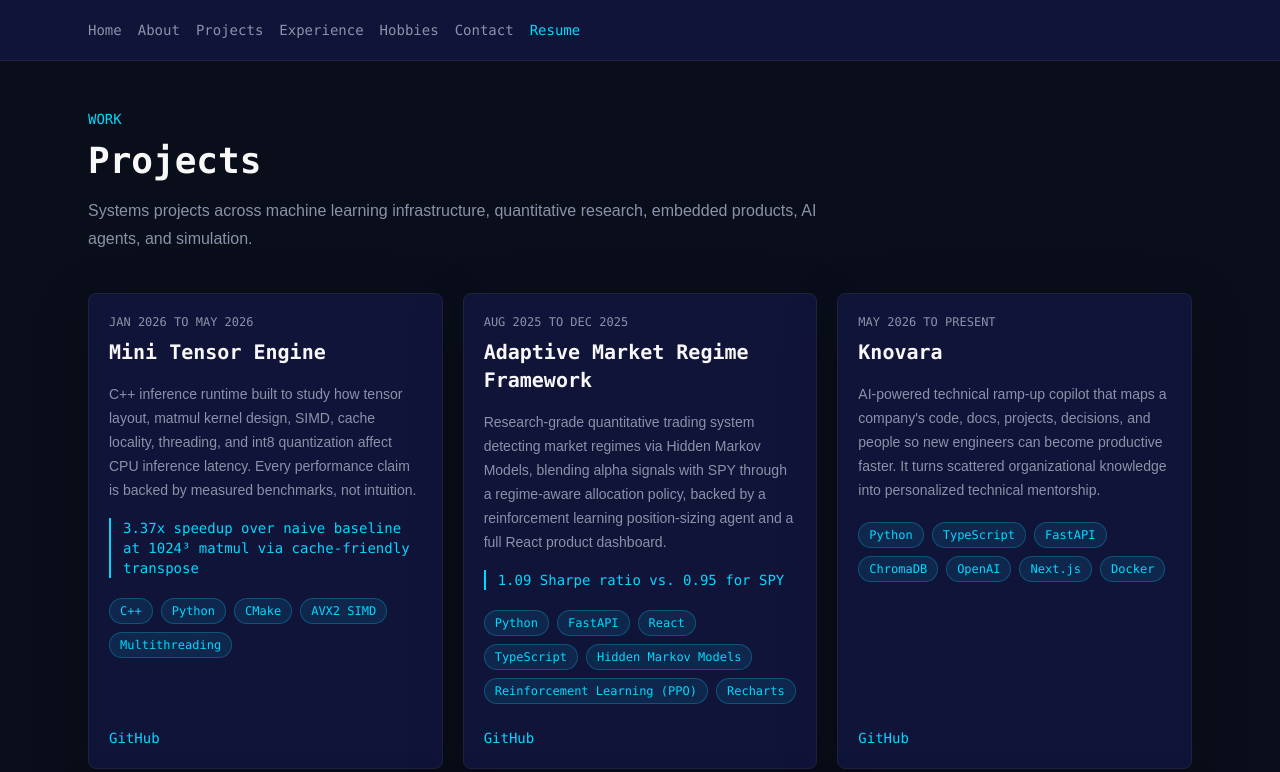
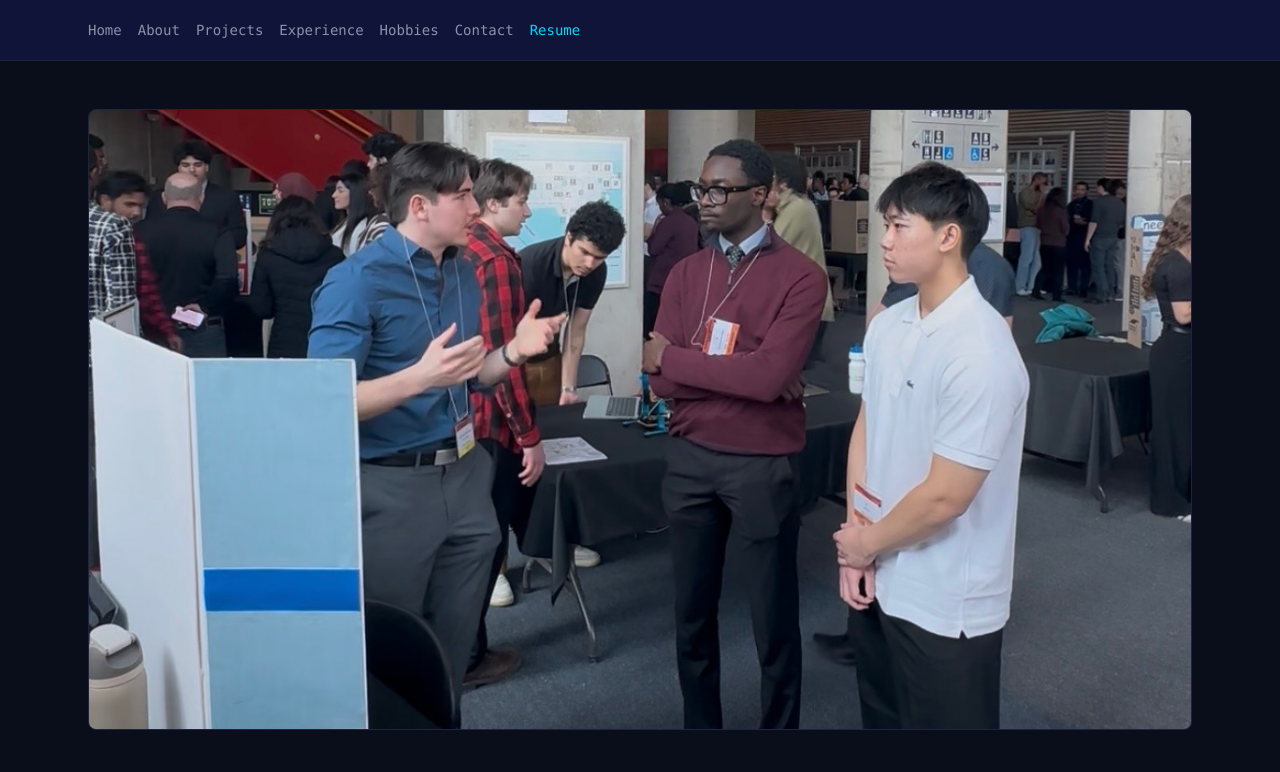
Before and after one commit to Zachary-Levesque/Portfolio, a Next.js app: page /projects in a window 1280 px wide. Shown: the top 772 px of the page. Built offline with nearby package versions, Linux system fonts and the light colour scheme.

Commit message:
Update page.tsx

```diff
--- a/app/projects/page.tsx
+++ b/app/projects/page.tsx
@@ -1,9 +1,21 @@
+import Image from "next/image";
 import { ProjectCard } from "@/components/project-card";
 import { projects } from "@/content/projects";
 
 export default function ProjectsPage() {
   return (
     <div className="space-y-10">
+      <div className="relative aspect-[16/9] overflow-hidden rounded-lg border border-border bg-surface">
+        <Image
+          src="/images/presenting-seets.jpg"
+          alt="Zachary presenting Seets"
+          fill
+          priority
+          sizes="(max-width: 768px) 100vw, 1152px"
+          className="object-cover"
+        />
+      </div>
+
       <section className="max-w-3xl">
         <p className="font-mono text-sm uppercase text-accent">Work</p>
         <h1 className="mt-3 font-mono text-4xl font-semibold">Projects</h1>
```
